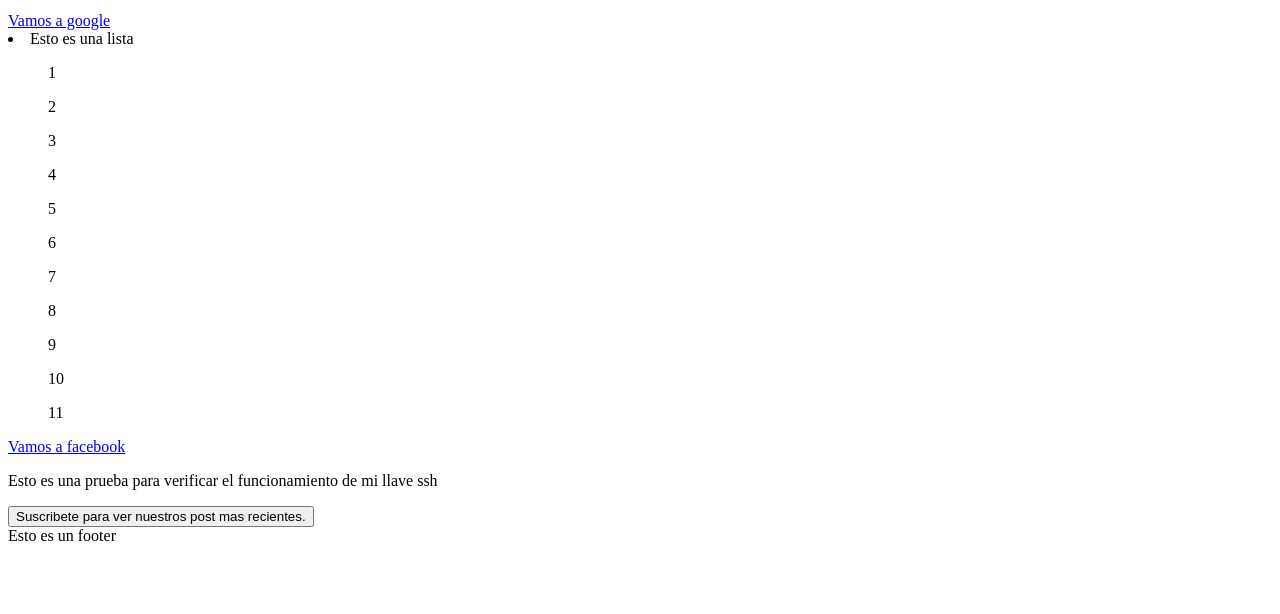
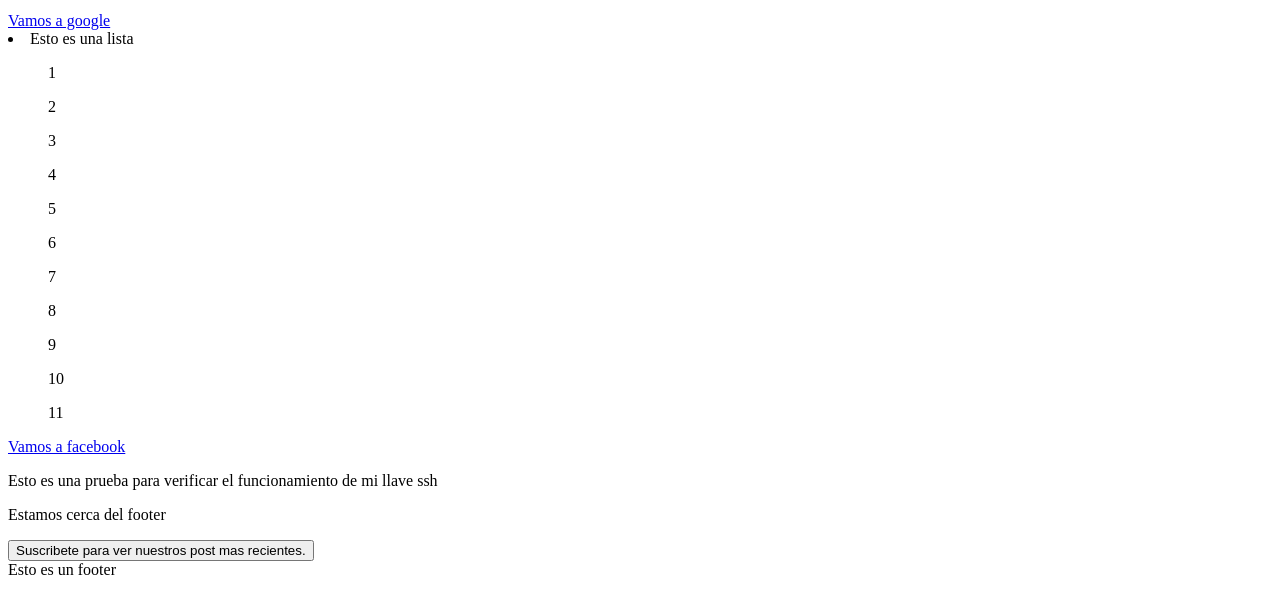
Before and after one commit to jmav94/blogpost, a plain HTML site: page index.html in a window 1280 px wide. Shown: the part 148-762 px from the top of the page. Drawn offline with Linux system fonts and the light colour scheme.

Commit message:
Un cambio para mi repositorio remoto

```diff
--- a/index.html
+++ b/index.html
@@ -30,6 +30,7 @@
   </li>
   <a href="https://facebook.com">Vamos a facebook</a>
   <p>Esto es una prueba para verificar el funcionamiento de mi llave ssh</p>
+  <p>Estamos cerca del footer</p>
   <button> Suscribete para ver nuestros post mas recientes.</button>
   <footer>Esto es un footer</footer>
 </body>
```
